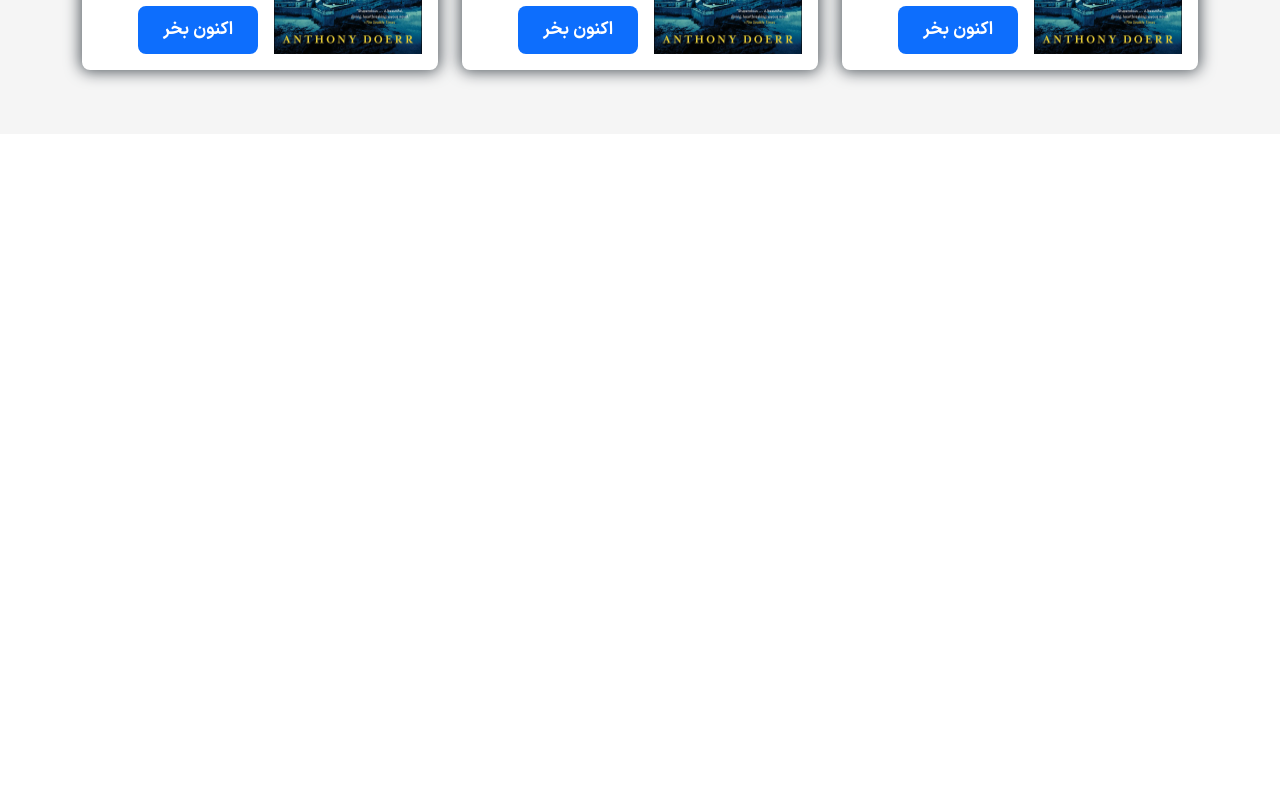
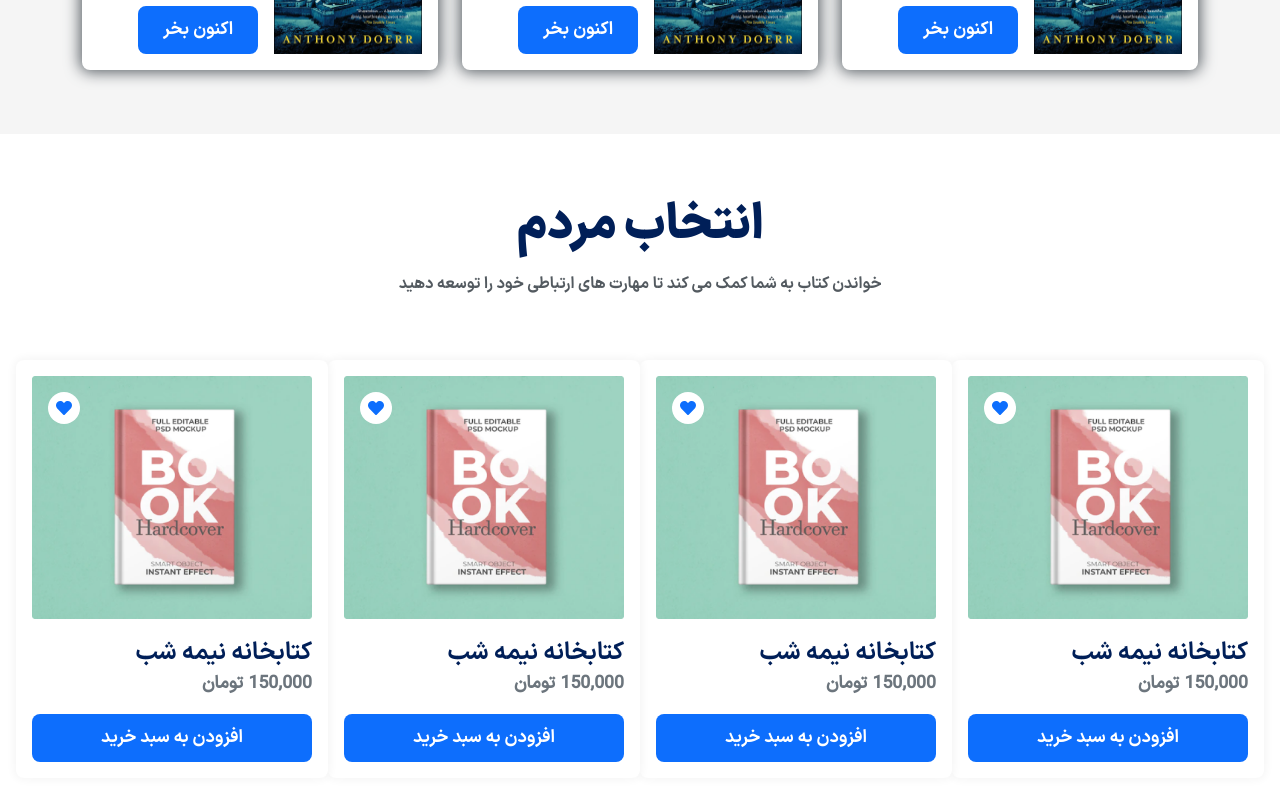
Before and after one commit to mohammadmehdidalvandii/bookBar-store, a React (Vite) app: page / in a window 1280 px wide. Shown: the part 2135-2935 px from the top of the page. Before the commit the page ends 2389 px from the top, so only its background shows below. Built offline with nearby package versions, Linux system fonts and the light colour scheme.

Commit message:
created section People for home-page

```diff
--- /dev/null
+++ b/src/components/template/home/People/People.css
@@ -0,0 +1,10 @@
+.people{
+    display: block;
+    width: 100%;
+    margin-top: 4rem;
+}
+.people_wrapper{
+    display: flex;
+    align-items: center;
+    justify-content: space-between;
+}
--- /dev/null
+++ b/src/components/template/home/People/People.tsx
@@ -0,0 +1,33 @@
+import React from 'react';
+import './People.css';
+import Title from '../../../modules/Title/Title';
+import ProductCart from '../../../modules/ProductCart/ProductCart';
+
+function People() {
+  return (
+    <section className="people">
+        <div className="containers">
+            <div className="row">
+                <div className="col-12">
+                    <Title
+                        title='انتخاب مردم'
+                        text='خواندن کتاب به شما کمک می کند تا مهارت های ارتباطی خود را توسعه دهید'
+                    />
+                </div>
+            </div>
+            <div className="row mt-5">
+                <div className="col-12">
+                    <div className="people_wrapper">
+                        <ProductCart/>
+                        <ProductCart/>
+                        <ProductCart/>
+                        <ProductCart/>
+                    </div>
+                </div>
+            </div>
+        </div>
+    </section>
+  )
+}
+
+export default People
--- a/src/page/Home/Home.tsx
+++ b/src/page/Home/Home.tsx
@@ -2,6 +2,7 @@ import React from "react"
 import Banner from "../../components/template/home/Banner/Banner"
 import Showcase from "../../components/template/home/Showcase/Showcase"
 import Selling from "../../components/template/home/Selling/Selling"
+import People from "../../components/template/home/People/People"
 
 function Home(): React.ReactElement{
   return (
@@ -9,6 +10,7 @@ function Home(): React.ReactElement{
     <Banner/>
     <Showcase/>
     <Selling/>
+    <People/>
     <br /><br /><br /><br /><br />
     </>
   )
```
